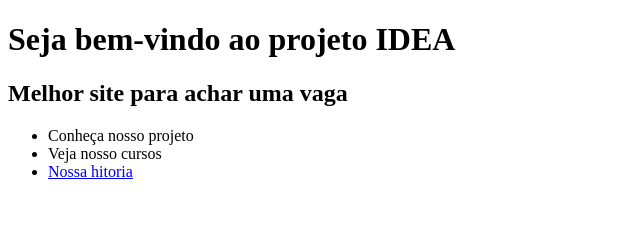
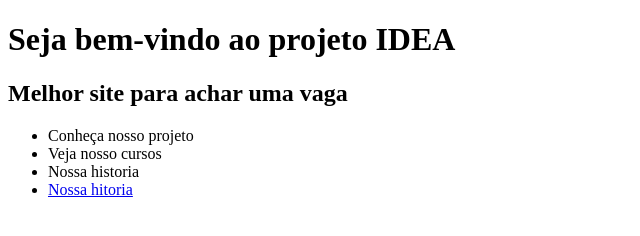
Before and after one commit to Flakes-ops/Flakes-ops.github.io, a plain HTML site: page index.html in a window 1280 px wide. Shown: the whole page, without its empty margins (0-640 px from the left). Drawn offline with Linux system fonts and the light colour scheme.

Commit message:
Update index.html

```diff
--- a/index.html
+++ b/index.html
@@ -10,6 +10,7 @@
        <Ul>
        <li>Conheça nosso projeto</li>
        <li>Veja nosso cursos</li>
+       <li>Nossa historia</li>
        <li> <a href="sobre.html">Nossa hitoria</a></li>
        </Ul>
     </body>
```
